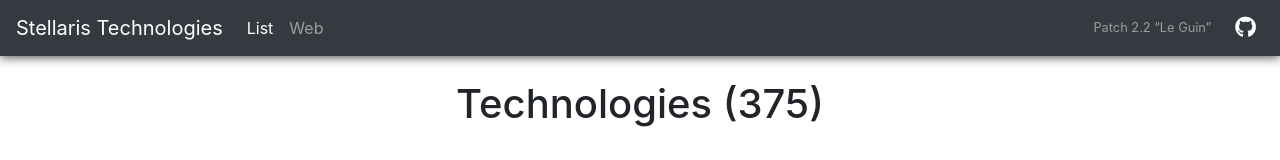
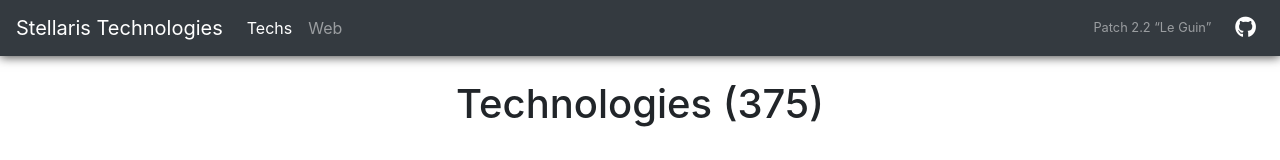
Before and after one commit to tullrich/stellaris-tech-viewer, an Angular app: page /#/list in a window 1280 px wide. Shown: the top 160 px of the page. Built offline with nearby package versions, Linux system fonts and the light colour scheme.

Commit message:
Remove dead code

```diff
--- a/src/app/app.component.html
+++ b/src/app/app.component.html
@@ -7,7 +7,7 @@
   <div class="collapse navbar-collapse" id="navbarSupportedContent">
     <ul class="navbar-nav mr-auto">
       <li class="nav-item" routerLinkActive="active">
-        <a class="nav-link" routerLink="list" href="#">List <span class="sr-only">(current)</span></a>
+        <a class="nav-link" routerLink="list" href="#">Techs</a>
       </li>
       <li class="nav-item" routerLinkActive="active">
         <a class="nav-link" routerLink="web" href="#">Web</a>
```
